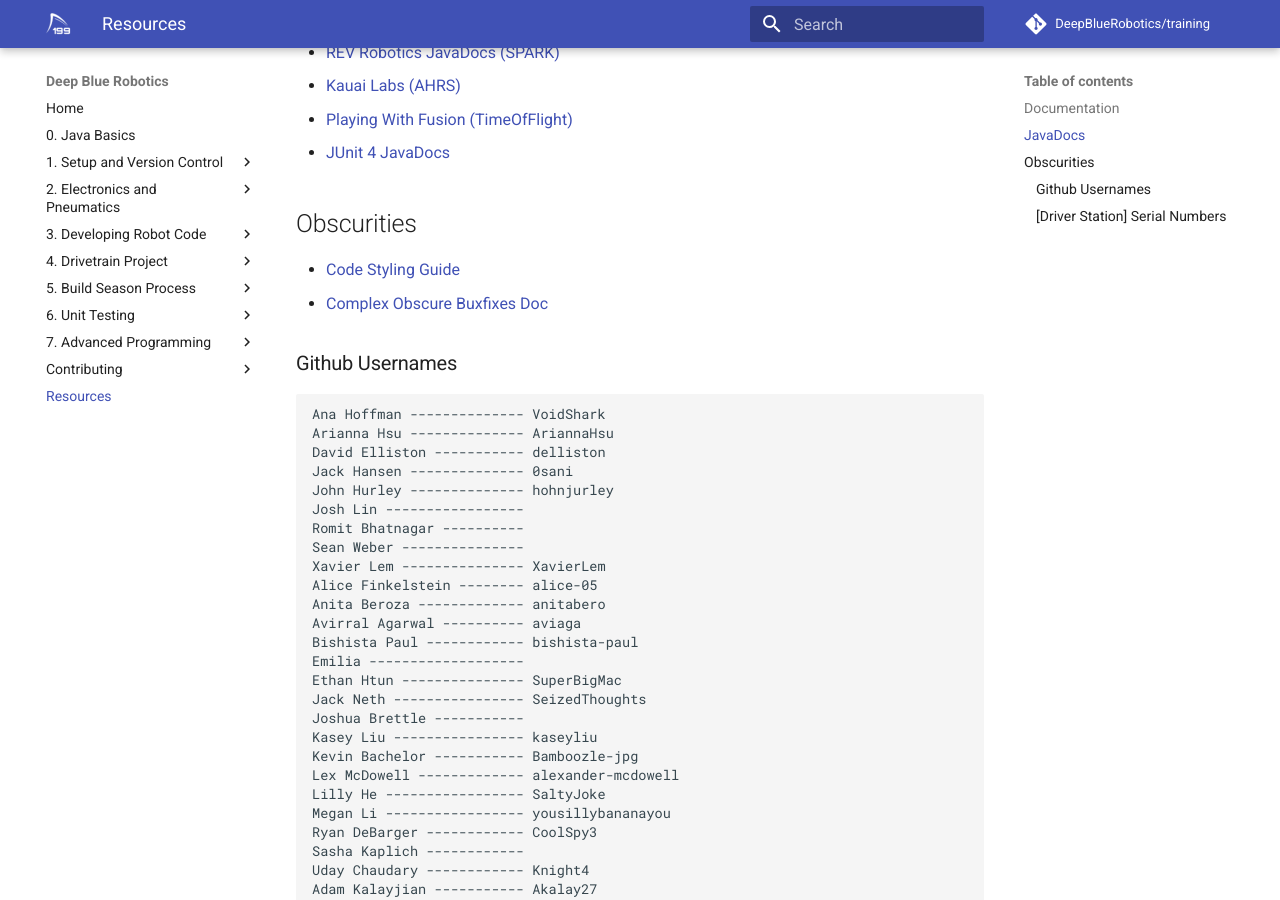
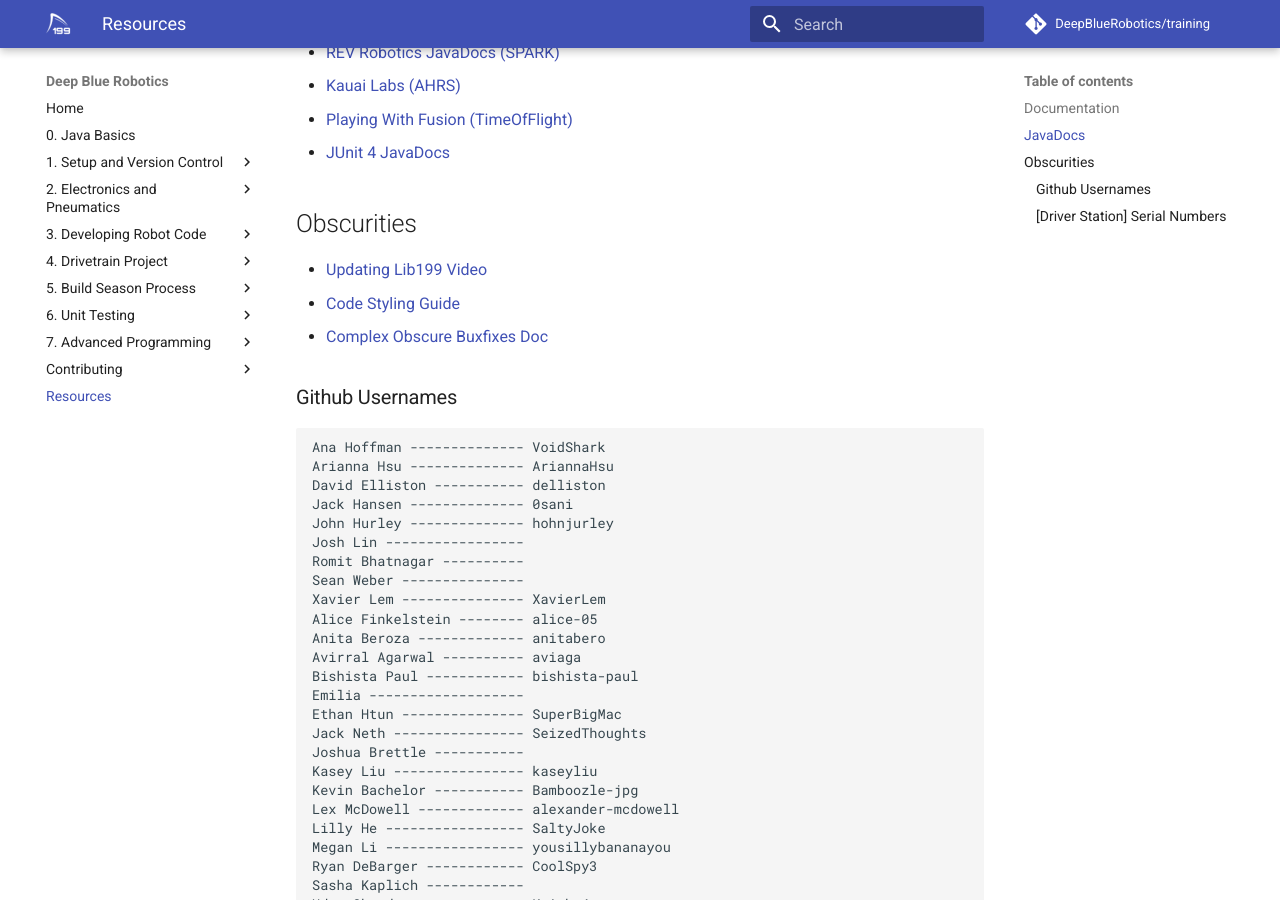
Before and after one commit to DeepBlueRobotics/training, an MkDocs documentation site: the page built from docs/resources.md, in a window 1280 px wide and 900 px high, scrolled down 442 px. Built offline with MkDocs 1.6.1 and Material for MkDocs 9.7.7, drawn with Linux system fonts in a browser that asks for light colours; comment, search, counter and statistics services are not loaded.

Commit message:
Add lib199 update video to resources

```diff
--- a/docs/resources.md
+++ b/docs/resources.md
@@ -15,6 +15,7 @@
 
 ## Obscurities
 
+- [Updating Lib199 Video](https://drive.google.com/file/d/1CLS0XMqJ6Y5_mLtYdS3HUR-l4us7WAk-/view)
 - [Code Styling Guide](https://docs.google.com/document/d/1RVMY4_c5qCdh_hqiG-O33_-PpMKZtKSpayKp2bSBjTo/edit)
 - [Complex Obscure Buxfixes Doc](https://docs.google.com/document/d/1PtT4ICuIJJ_EW_JgU_YRrFyJk2P9CibrkjtXtpVGjXE/edit)
 
```
